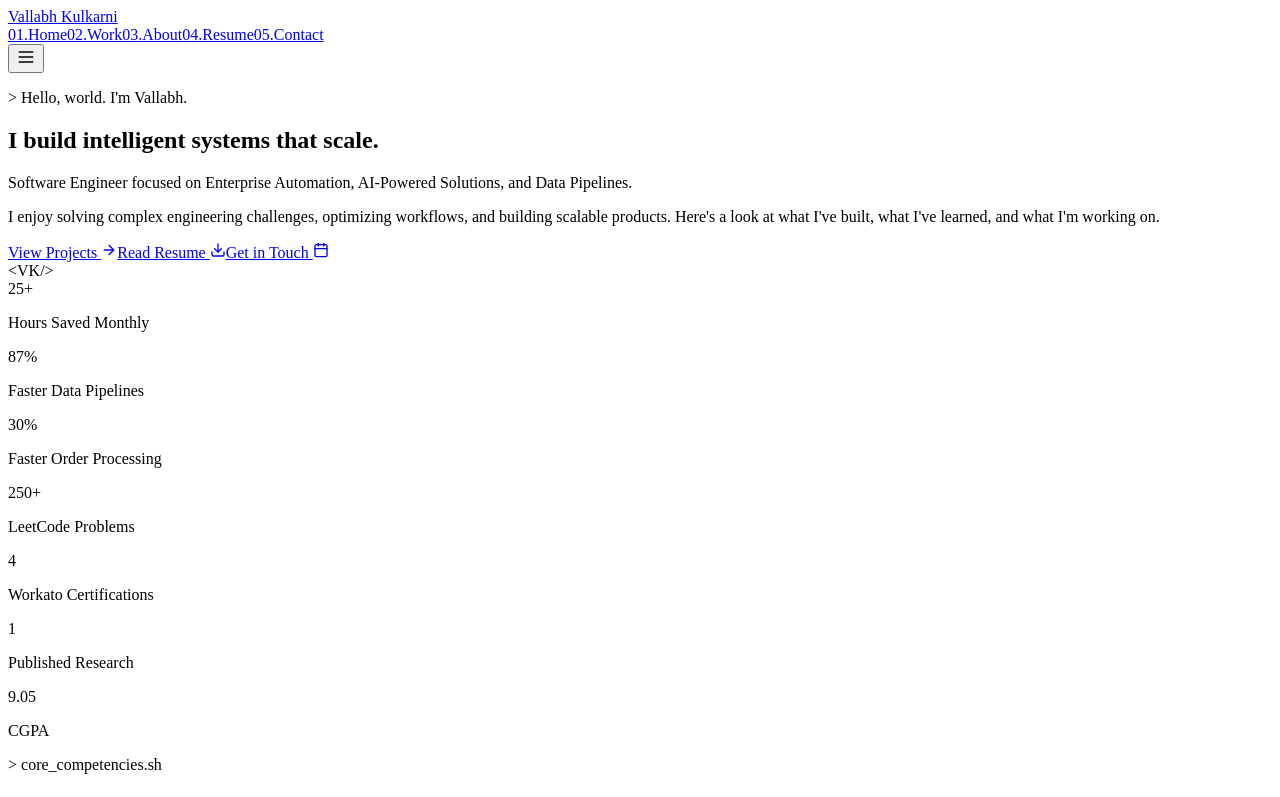
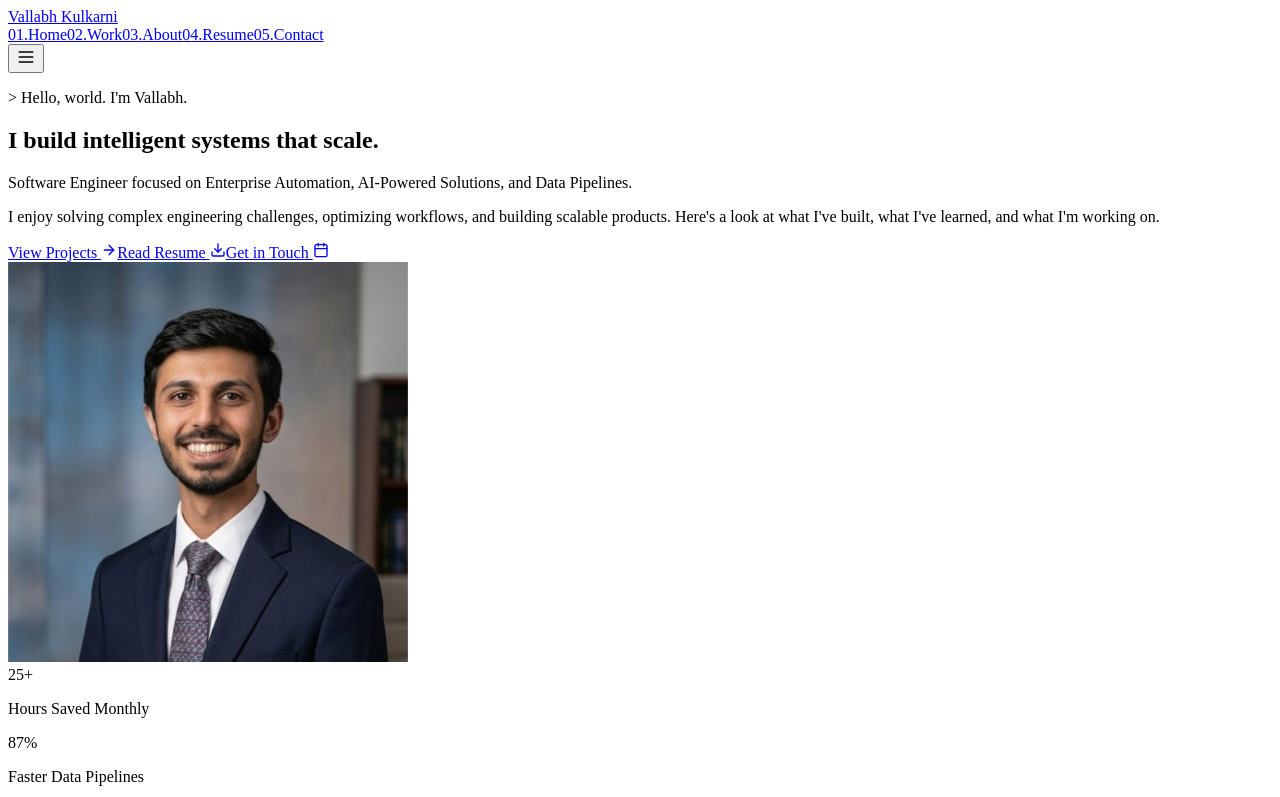
Before and after one commit to vallabhkulkarni953/portfolio, a React app in the folder src/: page / in a window 1280 px wide. Shown: the top 797 px of the page. Built offline with nearby package versions, Linux system fonts and the light colour scheme; the HTML template or start-up script is replaced by a standard one.

Commit message:
Added professional Photo

```diff
--- a/src/pages/Home.tsx
+++ b/src/pages/Home.tsx
@@ -3,6 +3,7 @@ import { ArrowRight, Download, Calendar } from 'lucide-react';
 import { PageTransition } from '../components/PageTransition';
 import { AnimatedCounter } from '../components/AnimatedCounter';
 import { SEO } from '../components/SEO';
+import profileImage from '../assets/vallabh-kulkarni.jfif';
 export function Home() {
   const personSchema = {
     '@context': 'https://schema.org',
@@ -62,11 +63,13 @@ export function Home() {
           </div>
 
           {/* Placeholder Headshot */}
-          <div className="w-64 h-64 md:w-80 md:h-80 shrink-0 relative">
-            <div className="absolute inset-0 bg-surface rounded-full border border-border shadow-sm flex items-center justify-center overflow-hidden group">
-              <span className="text-6xl font-mono font-light text-border tracking-tighter group-hover:scale-105 transition-transform duration-500 group-hover:text-accent">
-                &lt;VK/&gt;
-              </span>
+          <div className="w-72 md:w-96 shrink-0">
+            <div className="relative overflow-hidden rounded-3xl border border-border bg-surface">
+              <img
+                src={profileImage}
+                alt="Vallabh Kulkarni"
+                className="w-full h-auto object-cover"
+              />
             </div>
           </div>
         </div>
```
Also changed, not shown: src/assets/vallabh-kulkarni.jfif (added).
